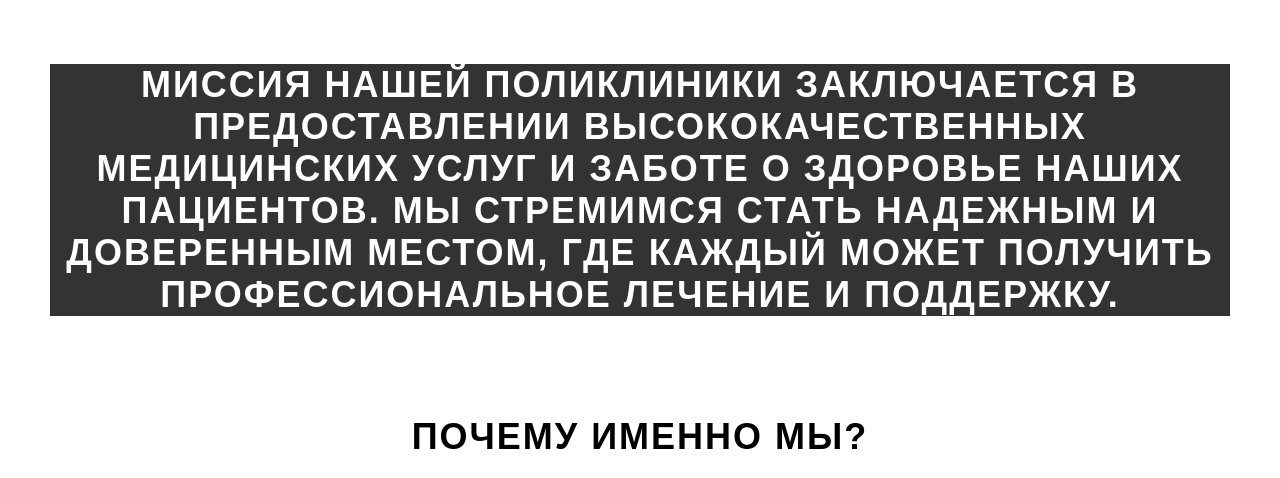
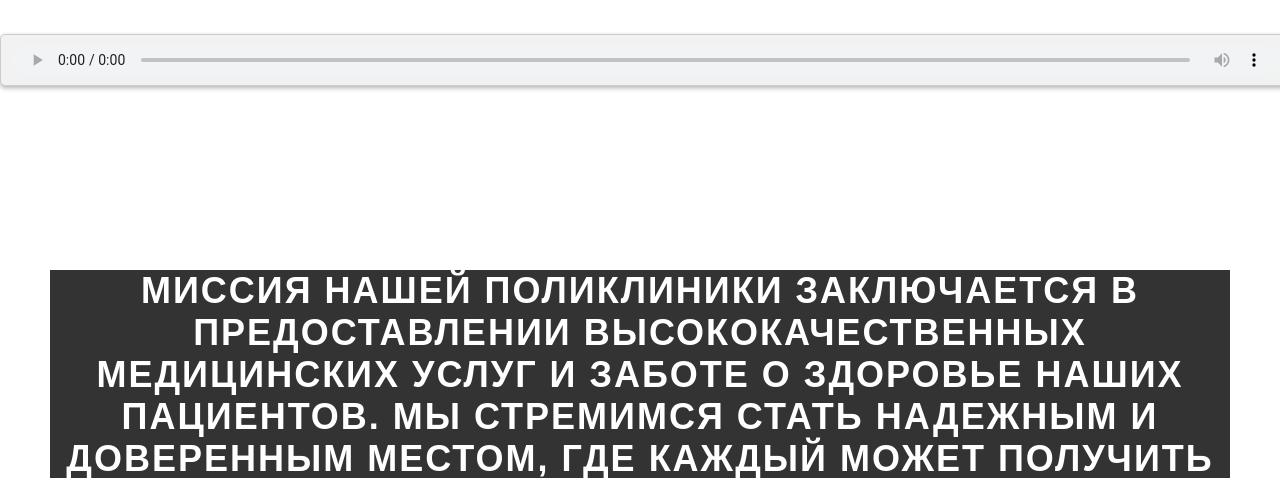
Before and after one commit to xtc-mf/RatchetClinic, a Django app: page / in a window 1280 px wide. Shown: the part 116-594 px from the top of the page. Run offline with Django 4.2, Linux system fonts and the light colour scheme; data that the repository does not hold is empty.

Commit message:
finished with main page

```diff
--- a/static/css/main.css
+++ b/static/css/main.css
@@ -3,6 +3,16 @@ body {
   margin: 0;
   padding: 0;
 }
+audio {
+   width: 100%; /* Задайте ширину по вашему желанию */
+  height: 30px; /* Задайте высоту по вашему желанию */
+  border: 1px solid #ccc; /* Задайте стиль рамки по вашему желанию */
+  border-radius: 5px; /* Задайте скругление углов по вашему желанию */
+  background-color: #f2f2f2; /* Задайте цвет фона по вашему желанию */
+  padding: 10px; /* Задайте отступы по вашему желанию */
+  box-shadow: 0 2px 5px rgba(0, 0, 0, 0.3); /* Задайт */
+}
+
 h1 {
   font-size: 36px;
   font-weight: bold;
--- a/templates/index.html
+++ b/templates/index.html
@@ -25,6 +25,7 @@
     </nav>
   </header>
   <main>
+  <audio src="{% static 'audio/music.mp3' %}" style="margin-top: 150px" controls></audio>
   <div class="content">
     <div class="about-us">
       <div class="about-us-text">
```
